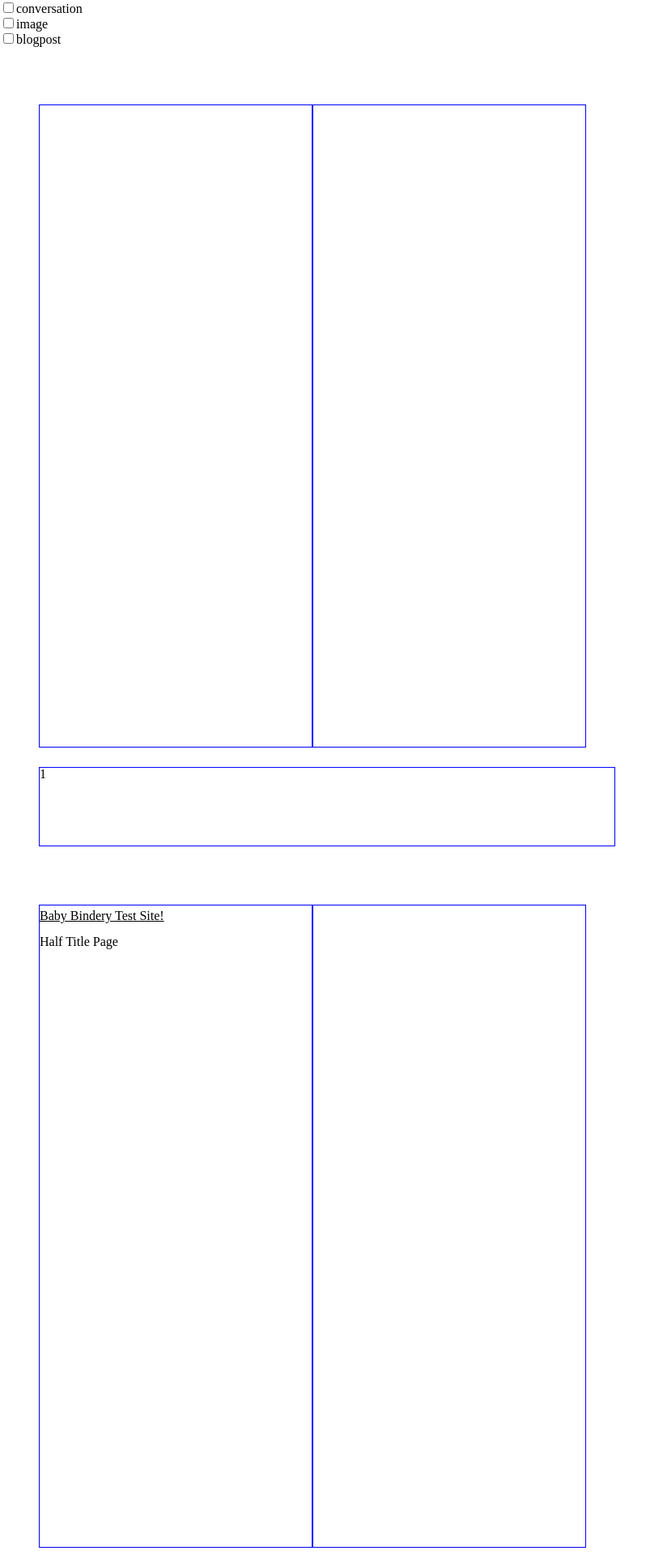
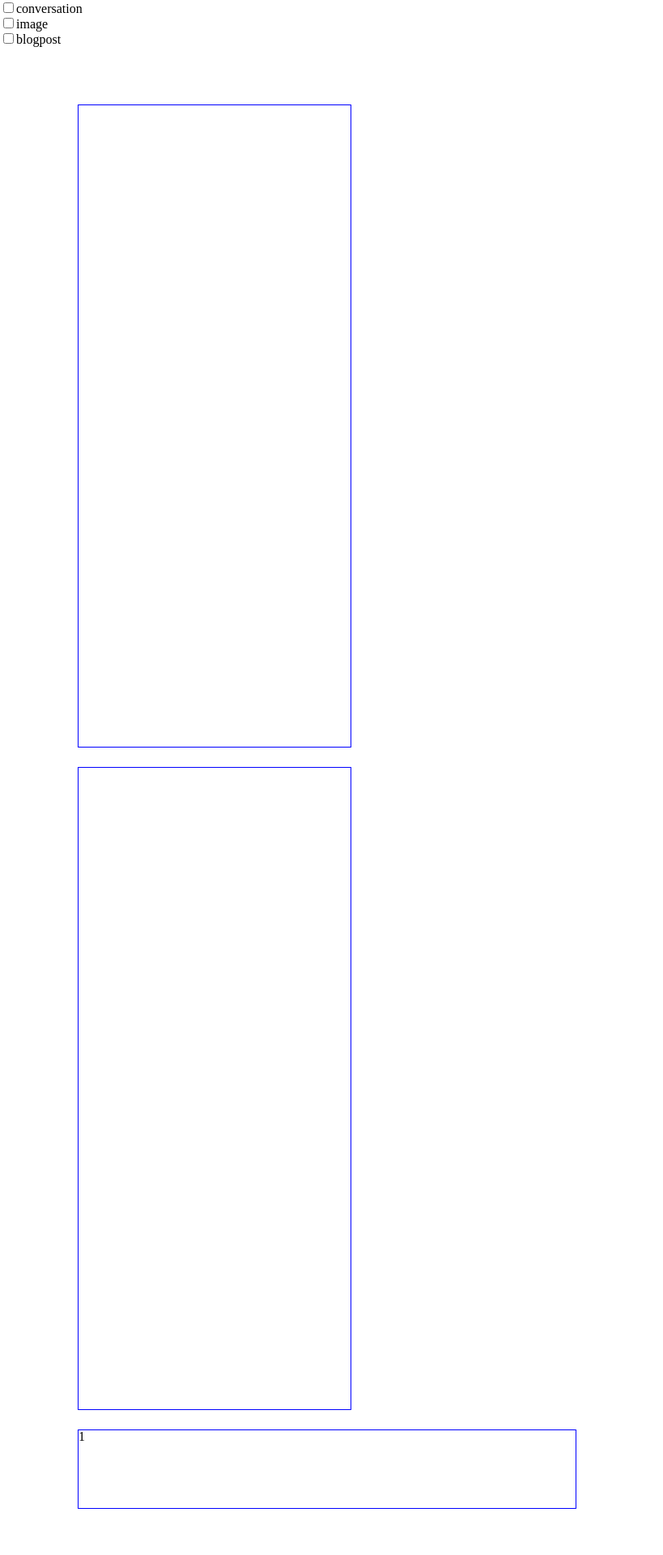
Before and after one commit to thedesignoffice/babybindery, a Jekyll site: the page built from book_twocol.html, in a window 1280 px wide. Shown: the top 1920 px of the page at 81% size, without its empty margins (0-819 px from the left). Built offline with Jekyll 4.4.1, drawn with Linux system fonts in a browser that asks for light colours; nearby versions of some CDN libraries.

Commit message:
page size

```diff
--- a/_config.yml
+++ b/_config.yml
@@ -17,6 +17,6 @@
 
 # Build settings
 markdown: kramdown
-page_width: 8.5in
-page_height: 11in
+page_width: "8.5in"
+page_height: "11in"
 content_types: [conversation, image, blogpost]
--- a/_includes/print_css.html
+++ b/_includes/print_css.html
@@ -1,6 +1 @@
 <link rel="stylesheet" type="text/css" media="print" href="{{ site.baseurl }}/css/print.css" />
-<style type="text/css" media="print">
-  @media print{
-    @page {size: {{site.page_height}} {{site.page_width}};  margin: 0in;}
-  }
-</style>
--- a/_layouts/print.html
+++ b/_layouts/print.html
@@ -27,7 +27,7 @@
       {{ content }}
     </div>
 
-    <div id="pages">
+   <!-- <div id="pages"> -->
       <!-- Use Jekyll to make 100 pages, to be trimmed later. -->
       {% for num in (1...100) %}
       <div class="page">
@@ -35,7 +35,7 @@
         <div class='page-footer'>{{ num }}</div>
       </div>
       {% endfor %}
-    </div>
+   <!-- </div> -->
 
 
     {% include label_interview_paragraphs.html %} <!-- Needs to happen after content is dropped in. -->
--- a/css/book.css
+++ b/css/book.css
@@ -4,8 +4,8 @@
 
 body{
   background: white;
-  width: 8.4in;/* Just shy of 8.5 to avoid problems */
-  height: 10.9in;
+   width: 8.4in;/* Just shy of 8.5 to avoid problems */
+   height: 10.9in;
 }
 
 a{
@@ -21,8 +21,7 @@
 }
 .page{ /* container for each .page-content and .page-footer */
   /* Now some white space around pages... */
-  margin-top: 0.75in;
-  margin-bottom: 0.75in;
+ margin: .75in 0.5in;
 
   clear:both;
 }
--- a/css/print.css
+++ b/css/print.css
@@ -1,6 +1,6 @@
 /* Use this document for things that should _only_ happen once you hit print. Much can be done in book.css which will apply in-browser and in-print. */
 
-/* @page {size: 8.5in 11in;  margin: 0in;} */
+@page {size: 8.5in 11in; margin: 0in; }
 
 /* This hides typical URL/Date/Page stuff added by default print styling. All content, full-bleed, baby. */
 /* Margins, then, are coming from... uh... somewhere else. */
```
